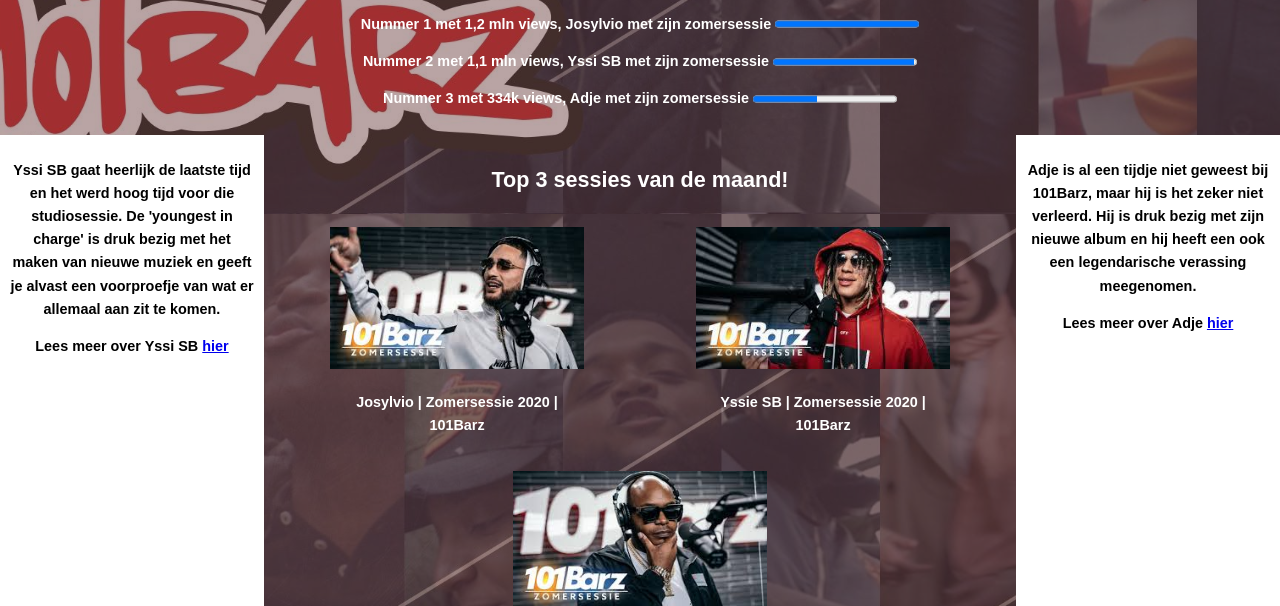
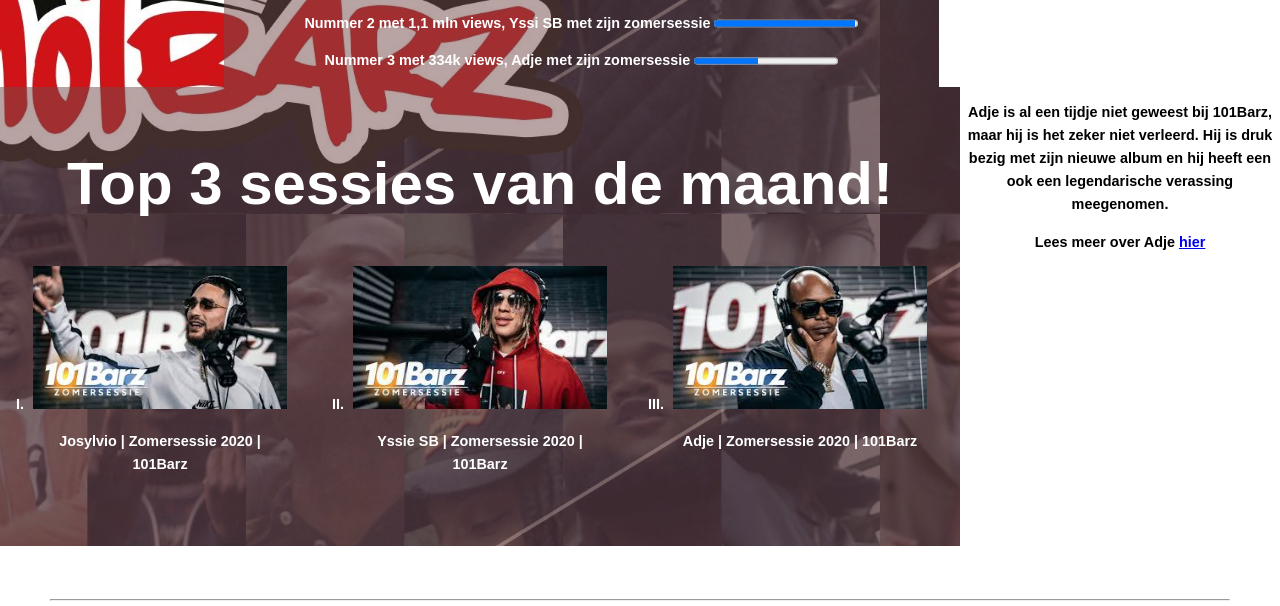
Before and after one commit to RobinPijnappelsAvans/webeindproject, a plain HTML site: page sessies.html in a window 1280 px wide. Shown: the part 586-1192 px from the top of the page. Drawn offline with Linux system fonts and the light colour scheme.

Commit message:
Ik heb alles verpest

```diff
--- a/assets/css/sessies.css
+++ b/assets/css/sessies.css
@@ -7,17 +7,12 @@ body {
   height: 100%;
 }
 
+
 .parallax {
   /* The image used */
   background-image: url('../images/101sessies/101barzachtergrond1.0.jpg');
-
-  /* Set a specific height */
-  height: 500px;
-
   /* Create the parallax scrolling effect */
   background-attachment: fixed;
-  background-position: left;
-  background-repeat: no-repeat;
   background-size: cover;
 }
 
@@ -26,12 +21,15 @@ h2 {
   text-align: center;
   color: white;
   margin-bottom: 2%;
+  font-size: 60px;
+
 }
 
 
 .box {
   color: white;
   background-color: rgba(117, 75, 75, 0.5);
+
 }
 
 
@@ -42,13 +40,14 @@ h2 {
   /* Then we define how is distributed the remaining space */
   justify-content: space-around;
 
+  /* padding en margin kunnen we misschien weg laten?(weet niet meer waarom het handig is om die op het begin standaard waardes te geven*/
   padding: 0;
   margin: 0;
-  list-style: none;
+  list-style: upper-roman;
+
 }
 
 .flex-item {
-  /* background: tomato; */
   padding: 5px;
   width: 33vh;
   height: 100%;
@@ -57,33 +56,15 @@ h2 {
   font-weight: bold;
   font-size: 1em;
   text-align: center;
+  margin-bottom: 50px;
 }
+
 
 .flex-item img {
   width: 100%;
 }
 
-/* heel de navagation bbal*/
-.navigation {
-  display: flex;
-  flex-flow: row wrap;
-  justify-content: flex-end;
 
-  list-style: none;
-  margin: 0;
-  background: white;
-}
-
-.navigation a {
-  text-decoration: none;
-  display: block;
-  padding: 1em;
-  color: black;
-}
-
-.navigation a:hover {
-  background: red;
-}
 
 @media all and (max-width: 800px) {
   .navigation {
@@ -116,11 +97,11 @@ h2 {
   flex-flow: row wrap;
   font-weight: bold;
   text-align: center;
-  z-index: 1;
   padding-top: 50vh;
 }
 
-.wrapper>* {
+
+.wrapper> {
   padding: 10px;
   flex: 1 100%;
 }
@@ -135,50 +116,51 @@ h2 {
   color: white;
 }
 
-.aside-1 {
+.whitebackground {
   background: white;
 }
 
+/*border none kan ook weg, maar dat is wss voor die lijn bedoeld die alleen zichtbaar word in een bepaalde breedte pixels*/
 aside hr {
   border: none;
 }
 
-.aside-2 {
-  background: white;
-}
-
-footer {
+/*footer {
   order: 4;
 }
+*/
 
 @media all and (min-width: 600px) {
-  .aside {
-    flex: 1 0 0;
+  /* ik heb bij linkerzijde en rechterzijde flex 1 neer gezet waardoor eigenlijk die flex 1 hieronder weg kan, nu kan important ook weg*/
+  aside {
+    flex: 1;
   }
 }
 
 @media all and (min-width: 800px) {
   .main {
-    flex: 3 0px;
+    flex: 3;
   }
 
   aside hr {
     border: 1px;
   }
 
-  .aside-1 {
+  .linkerzijde {
     order: 1;
+    flex: 1;
   }
 
   .main {
     order: 2;
   }
 
-  .aside-2 {
+  .rechterzijde {
     order: 3;
+    flex: 1;
   }
 
-  .footer {
+  footer {
     order: 4;
   }
 }
--- a/sessies.html
+++ b/sessies.html
@@ -49,7 +49,7 @@
             </ul>
         </article>
 
-        <aside class="aside aside-1">
+        <aside class="linkerzijde whitebackground">
             <p>
                 Yssi SB gaat heerlijk de laatste tijd en het werd hoog tijd voor die studiosessie. De 'youngest in
                 charge' is druk bezig met het maken van nieuwe muziek en geeft je alvast een voorproefje van wat er
@@ -65,7 +65,7 @@
             <hr>
         </aside>
 
-        <aside class="aside aside-2">
+        <aside class="rechterzijde whitebackground">
             <p>Adje is al een tijdje niet geweest bij 101Barz, maar hij is het zeker niet verleerd. Hij is druk bezig
                 met zijn nieuwe album en hij heeft een ook een legendarische verassing meegenomen.</p>
             <p>
```
Also changed, not shown: index.html (+2 -0 lines).
